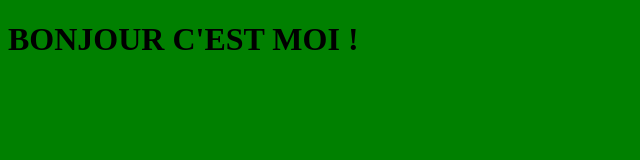
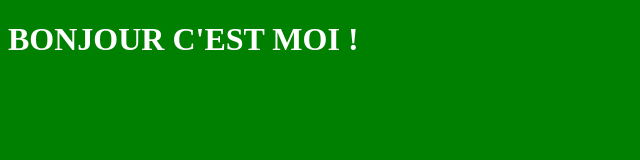
Before and after one commit to CharlyPeltier/fichierDistant, a plain HTML site: page index.html in a window 1280 px wide. Shown: the whole page, without its empty margins (0-640 px from the left). Drawn offline with Linux system fonts and the light colour scheme.

Commit message:
modif couleur du grand titre

```diff
--- a/index.html
+++ b/index.html
@@ -5,5 +5,5 @@
 		<title></title>
 	</head>
 	<body style="background-color: green">
-		<h1> BONJOUR C'EST MOI !</h1>
+		<h1 style="color: white"> BONJOUR C'EST MOI !</h1>
 	</body>
```
